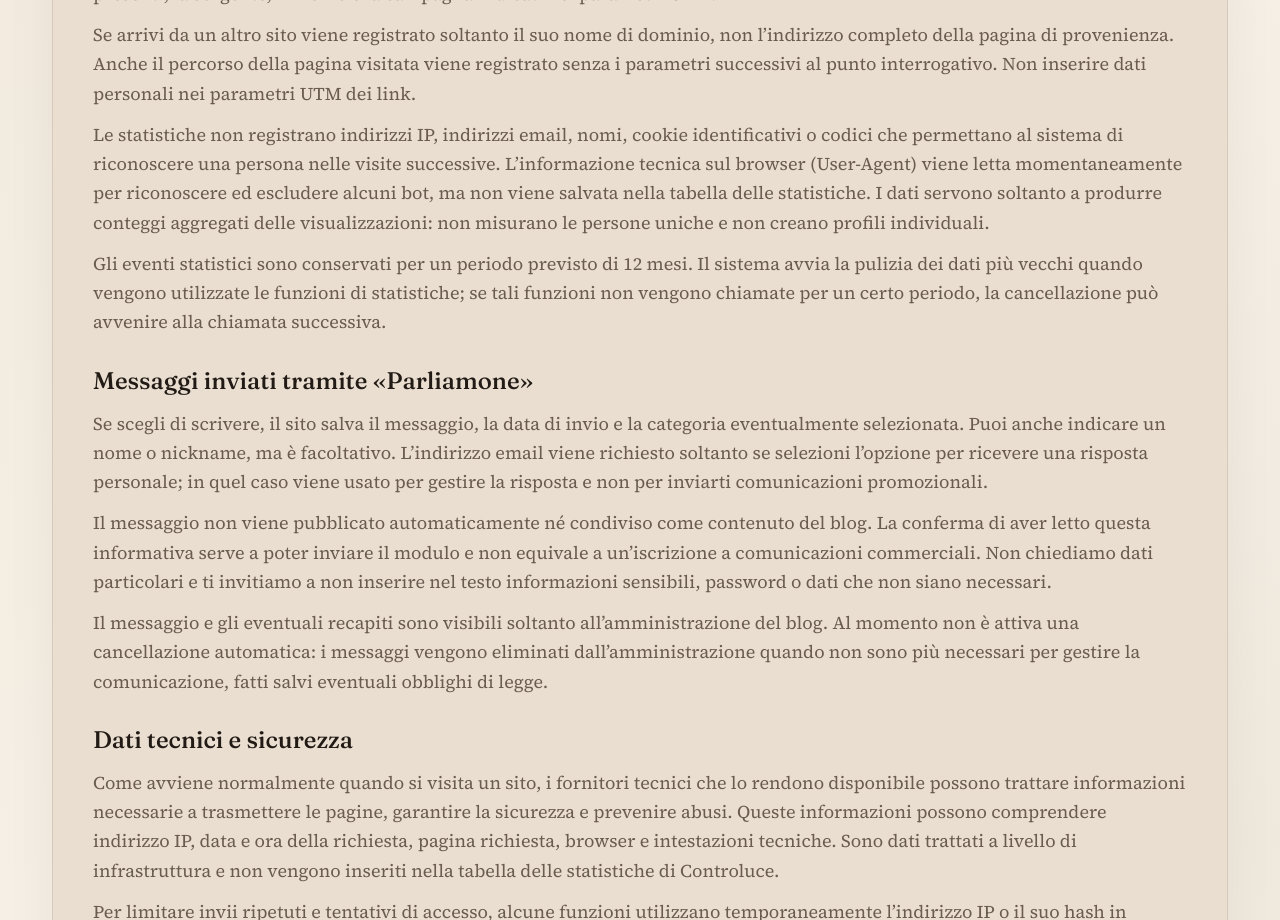
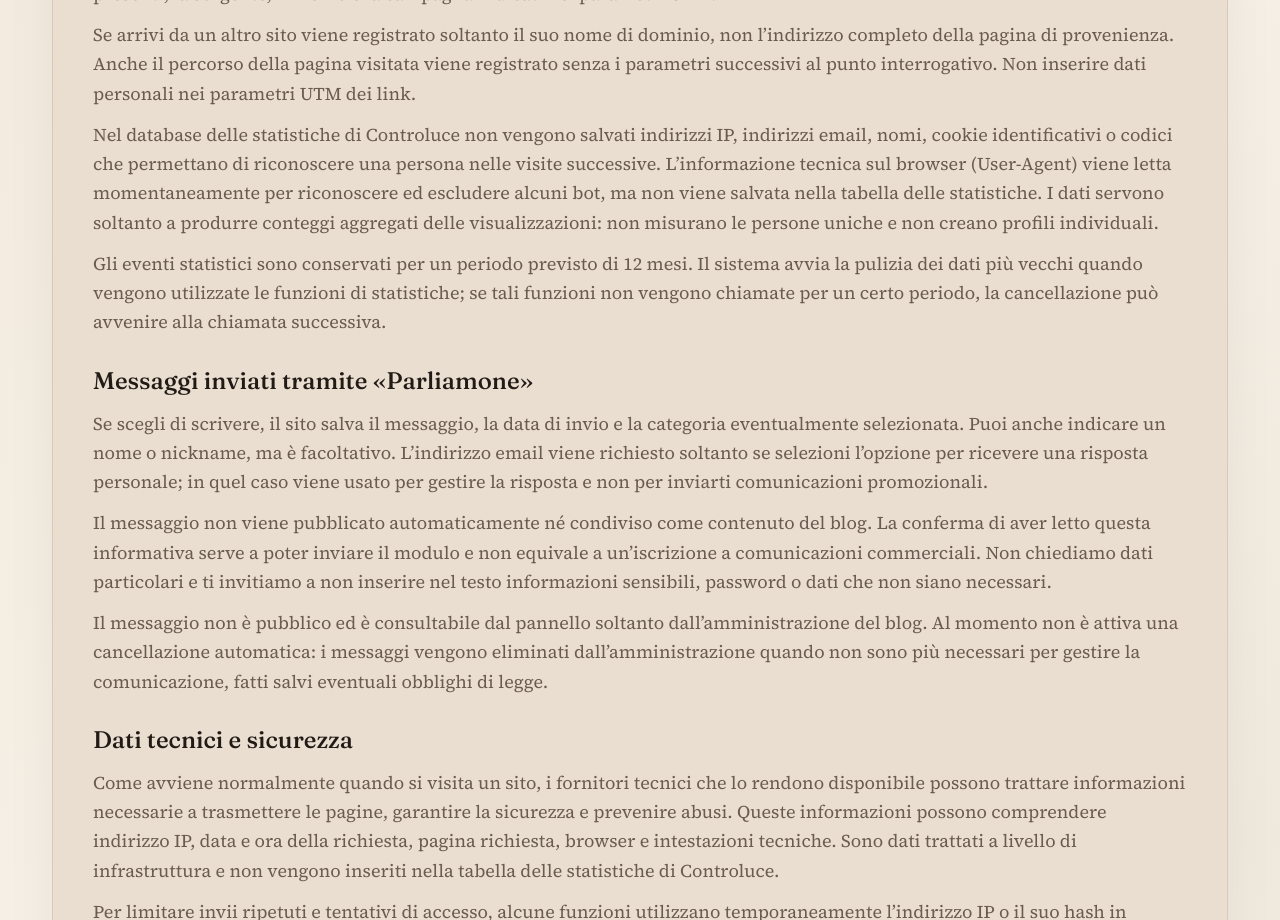
Before and after one commit to safherofficial/blog, a Next.js app: page /privacy-policy in a window 1280 px wide. Shown: the part 900-1820 px from the top of the page. Built offline with nearby package versions, Linux system fonts and the light colour scheme; no server answers; the database is empty.

Commit message:
Clarify privacy policy data storage wording

```diff
--- a/app/(site)/privacy-policy/page.tsx
+++ b/app/(site)/privacy-policy/page.tsx
@@ -56,8 +56,8 @@ export default function PrivacyPolicyPage() {
                 successivi al punto interrogativo. Non inserire dati personali nei parametri UTM dei link.
               </p>
               <p>
-                Le statistiche non registrano indirizzi IP, indirizzi email, nomi, cookie identificativi o codici che
-                permettano al sistema di riconoscere una persona nelle visite successive. L’informazione tecnica sul
+                Nel database delle statistiche di Controluce non vengono salvati indirizzi IP, indirizzi email, nomi,
+                cookie identificativi o codici che permettano di riconoscere una persona nelle visite successive. L’informazione tecnica sul
                 browser (User-Agent) viene letta momentaneamente per riconoscere ed escludere alcuni bot, ma non viene
                 salvata nella tabella delle statistiche. I dati servono soltanto a produrre conteggi aggregati delle
                 visualizzazioni: non misurano le persone uniche e non creano profili individuali.
@@ -84,7 +84,7 @@ export default function PrivacyPolicyPage() {
                 informazioni sensibili, password o dati che non siano necessari.
               </p>
               <p>
-                Il messaggio e gli eventuali recapiti sono visibili soltanto all’amministrazione del blog. Al momento
+                Il messaggio non è pubblico ed è consultabile dal pannello soltanto dall’amministrazione del blog. Al momento
                 non è attiva una cancellazione automatica: i messaggi vengono eliminati dall’amministrazione quando
                 non sono più necessari per gestire la comunicazione, fatti salvi eventuali obblighi di legge.
               </p>
```
